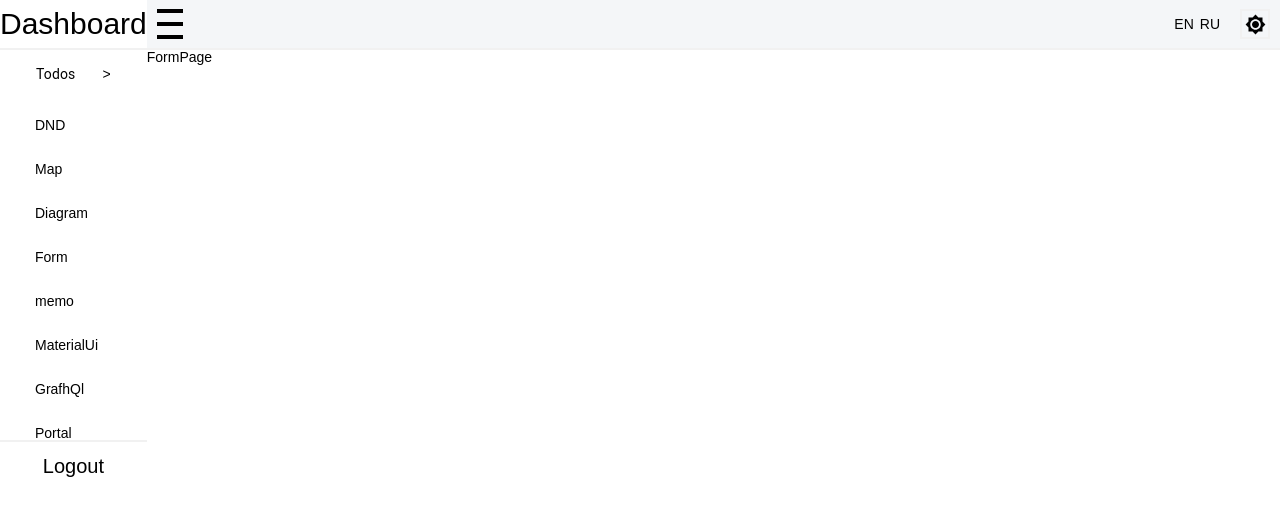
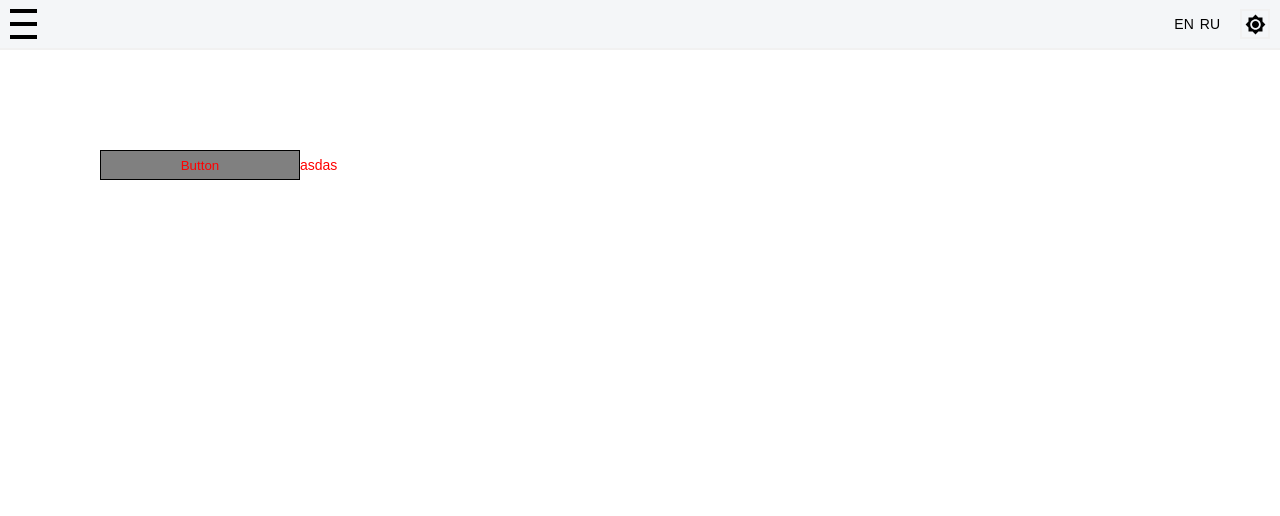
Before and after one commit to Vache95/dashboard_1-update-styelComponent, a React (Create React App) app: page /form in a window 1280 px wide. Shown: the top 516 px of the page. Built offline with nearby package versions, Linux system fonts and the light colour scheme; sample sign-in values are in the browser's storage; the HTML template or start-up script is replaced by a standard one.

Commit message:
style components

```diff
--- a/package.json
+++ b/package.json
@@ -15,6 +15,7 @@
     "axios": "^1.2.3",
     "i18next": "^22.4.9",
     "i18next-browser-languagedetector": "^7.0.1",
+    "node-sass": "^7.0.3",
     "react": "^18.2.0",
     "react-dom": "^18.2.0",
     "react-hook-form": "^7.42.1",
@@ -23,6 +24,7 @@
     "react-router-dom": "^6.6.2",
     "react-scripts": "5.0.1",
     "recharts": "^2.3.2",
+    "styled-components": "^5.3.6",
     "web-vitals": "^2.1.4"
   },
   "scripts": {
@@ -54,7 +56,7 @@
     "@testing-library/react": "^13.4.0",
     "@testing-library/user-event": "^14.4.3",
     "@types/jest": "^29.2.5",
-    "node-sass": "^7.0.3",
+    "@types/styled-components": "^5.1.26",
     "typescript": "^4.9.4"
   }
 }
--- /dev/null
+++ b/src/components/header/data.ts
@@ -0,0 +1,38 @@
+interface HeaderDataType {
+  [key: string]: string;
+}
+
+export const headerData: HeaderDataType[] = [
+  {
+    path: "dnd",
+    text: "DND",
+  },
+  {
+    path: "map",
+    text: "Map",
+  },
+  {
+    path: "diagram",
+    text: "Diagram",
+  },
+  {
+    path: "Form",
+    text: "form",
+  },
+  {
+    path: "memo",
+    text: "Memo",
+  },
+  {
+    path: "materialui",
+    text: "MaterialUi",
+  },
+  {
+    path: "grafhql",
+    text: "GrafhQl",
+  },
+  {
+    path: "jss",
+    text: "Portal",
+  },
+];
--- a/src/components/header/header.scss
+++ /dev/null
@@ -1,134 +0,0 @@
-.header {
-  background-color: #f4f6f8;
-  width: 300px;
-  margin-left: -300px;
-  border-right: 2px solid #f1f1f1;
-}
-
-.headeranim {
-  background-color: #f4f6f8;
-  width: 300px;
-  margin-left: none;
-  border-right: 1px solid #f1f1f1;
-  display: flex;
-  flex-direction: column;
-  .headeranim__top {
-    h1 {
-      font-size: 30px;
-    }
-  }
-}
-.headeranim__top {
-  width: 100%;
-  min-height: 50px;
-  border-bottom: 2px solid #f1f1f1;
-  display: flex;
-  align-items: center;
-  justify-content: center;
-  h1 {
-    font-size: 30px;
-  }
-}
-.headeranim__content {
-  overflow-y: auto;
-  flex: 1 1 100%;
-  padding: 0px 20px;
-  ul {
-    margin-top: 20px;
-    padding: 0px 15px;
-    display: flex;
-    flex-direction: column;
-    row-gap: 30px;
-    li {
-      a {
-        color: #000;
-      }
-    }
-  }
-  .MuiPaper-root {
-    background: none;
-    color: #000;
-    box-shadow: none;
-  }
-  .MuiAccordionSummary-expandIconWrapper {
-    color: #000;
-  }
-  .MuiAccordionDetails-root {
-    .MuiTypography-root {
-      display: flex;
-      flex-direction: column;
-      a {
-        color: #000;
-      }
-    }
-  }
-  .MuiPaper-root::before {
-    background-color: transparent !important;
-  }
-}
-.headeranim__bottom {
-  width: 100%;
-  min-height: 50px;
-  border-top: 2px solid #f1f1f1;
-  display: flex;
-  align-items: center;
-  justify-content: center;
-  .headeranim__logout {
-    font-size: 20px;
-    cursor: pointer;
-  }
-}
-
-.dark {
-  background-color: #051b2e;
-  border-right: 2px solid #051b2e !important;
-  .headeranim__content {
-    overflow-y: auto;
-    ul {
-      margin-top: 20px;
-      padding: 0px 15px;
-      display: flex;
-      flex-direction: column;
-      row-gap: 30px;
-      li {
-        a {
-          color: #56b2fb;
-        }
-      }
-    }
-    .MuiPaper-root {
-      background: none;
-      color: #56b2fb;
-      font-size: 20px;
-      box-shadow: none;
-    }
-    .MuiAccordionSummary-expandIconWrapper {
-      color: #56b2fb;
-    }
-    .MuiAccordionDetails-root {
-      .MuiTypography-root {
-        a {
-          color: #56b2fb;
-        }
-      }
-    }
-    .MuiPaper-root::before {
-      background-color: transparent !important;
-    }
-  }
-  .headeranim__top {
-    border-bottom: 1px solid #56b2fb;
-    h1 {
-      font-size: 30px;
-      color: #0080fa;
-    }
-  }
-  .headeranim__bottom {
-    border-top: 1px solid #56b2fb;
-    .headeranim__logout {
-      font-size: 20px;
-      cursor: pointer;
-      color: #0080fa;
-    }
-  }
-}
--- /dev/null
+++ b/src/components/header/headerStyle.ts
@@ -0,0 +1,89 @@
+import styled from "styled-components";
+
+export const HeaderAnim = styled.div`
+  ${(props: { headeranim: string; color: string }) =>
+    props.headeranim === "headeranim"
+      ? `
+  background-color: ${props.color};
+  width: 300px;
+  margin-left: none;
+  border-right: 1px solid #f1f1f1;
+  display: flex;
+  flex-direction: column;
+  `
+      : `
+  background-color: #f4f6f8;
+  width: 300px;
+  margin-left: -300px;
+  border-right: 2px solid #f1f1f1;
+  `}
+`;
+
+export const HeaderAnimTop = styled.div`
+  width: 100%;
+  min-height: 50px;
+  border-bottom: 2px solid #f1f1f1;
+  display: flex;
+  align-items: center;
+  justify-content: center;
+`;
+
+export const HeaderAnimTitle = styled.h1`
+  font-size: 30px;
+  color: ${(props: { color?: string }) => props.color};
+`;
+
+export const HeaderAnimContent = styled.div`
+  overflow-y: auto;
+  flex: 1 1 100%;
+  padding: 0px 20px;
+
+  & > .MuiPaper-root {
+    background: none;
+    color: ${({ color }) => color};
+    box-shadow: none;
+    .MuiAccordionSummary-expandIconWrapper {
+      color: ${({ color }) => color};
+    }
+    .MuiAccordionDetails-root {
+      .MuiTypography-root {
+        display: flex;
+        flex-direction: column;
+        a {
+          color: ${({ color }) => color};
+        }
+      }
+    }
+  }
+  & > .MuiPaper-root::before {
+    background-color: transparent !important;
+  }
+`;
+export const List = styled.ul`
+  margin-top: 20px;
+  padding: 0px 15px;
+  display: flex;
+  flex-direction: column;
+  row-gap: 30px;
+`;
+
+export const ListItem = styled.li`
+  a {
+    color: ${({ color }) => color};
+  }
+`;
+
+export const HeaderAnimBottom = styled.div`
+  width: 100%;
+  min-height: 50px;
+  border-top: 2px solid #f1f1f1;
+  display: flex;
+  align-items: center;
+  justify-content: center;
+`;
+
+export const HeaderAnimLogout = styled.span`
+  font-size: 20px;
+  cursor: pointer;
+  color: ${({ color }) => color};
+`;
--- a/src/components/header/index.tsx
+++ b/src/components/header/index.tsx
@@ -1,29 +1,34 @@
-import Accordion from '@mui/material/Accordion';
-import AccordionDetails from '@mui/material/AccordionDetails';
-import AccordionSummary from '@mui/material/AccordionSummary';
-import Typography from '@mui/material/Typography';
-import { FC, MouseEventHandler, useState } from 'react';
-import { useTranslation } from 'react-i18next';
-import { NavLink, useNavigate } from 'react-router-dom';
-
-import './header.scss';
+import Accordion from "@mui/material/Accordion";
+import AccordionDetails from "@mui/material/AccordionDetails";
+import AccordionSummary from "@mui/material/AccordionSummary";
+import Typography from "@mui/material/Typography";
+import { FC } from "react";
+import { useTranslation } from "react-i18next";
+import { NavLink, useNavigate } from "react-router-dom";
+import { headerData } from "./data";
+import * as S from "./headerStyle";
 
 const Header: FC<{ theme: string }> = ({ theme }) => {
-  const burgerName: any = localStorage.getItem('burger');
+  const burgerName: any = localStorage.getItem("burger");
   const navigate = useNavigate();
   const { t } = useTranslation();
 
   const logout = (): void => {
-    localStorage.removeItem('token');
-    localStorage.removeItem('refreshtoken');
-    navigate('/signin');
+    localStorage.removeItem("token");
+    localStorage.removeItem("refreshtoken");
+    navigate("/signin");
   };
+
+  const themeHelpers = (): string => (theme === "dark" ? "#56b2fb" : "#000");
+  const themeBgHelpers = (): string => (theme === "dark" ? "#051b2e" : "#f4f6f8");
+
+
   return (
-    <div className={theme && theme === 'dark' ? `dark 	${burgerName}` : burgerName}>
-      <div className="headeranim__top">
-        <h1>{t('description')}</h1>
-      </div>
-      <div className="headeranim__content">
+    <S.HeaderAnim headeranim={burgerName} color={themeBgHelpers()}>
+      <S.HeaderAnimTop>
+        <S.HeaderAnimTitle color={themeHelpers()}>{t("description")}</S.HeaderAnimTitle>
+      </S.HeaderAnimTop>
+      <S.HeaderAnimContent color={themeHelpers()}>
         <Accordion>
           <AccordionSummary expandIcon=">" aria-controls="panel1a-content" id="panel1a-header">
             <Typography>Todos</Typography>
@@ -34,48 +39,21 @@ const Header: FC<{ theme: string }> = ({ theme }) => {
             </Typography>
           </AccordionDetails>
         </Accordion>
-        <ul>
-          <li>
-            <NavLink to="dnd">DND</NavLink>
-          </li>
-          {/* <li>
-            <NavLink to="soket">Soket</NavLink>
-          </li> */}
-          <li>
-            <NavLink to="map">Map</NavLink>
-          </li>
-          <li>
-            <NavLink to="diagram">Diagram</NavLink>
-          </li>
-          <li>
-            <NavLink to="Form">Form</NavLink>
-          </li>
-          <li>
-            <NavLink to="memo">memo</NavLink>
-          </li>
-          <li>
-            <NavLink to="materialui">MaterialUi</NavLink>
-          </li>
-          <li>
-            <NavLink to="grafhql">GrafhQl</NavLink>
-          </li>
-          {/* <li>
-            <NavLink to="game">Game</NavLink>
-          </li> */}
-          {/* <li>
-            <NavLink to="profile">Profile</NavLink>
-          </li> */}
-          <li>
-            <NavLink to="jss">Portal</NavLink>
-          </li>
-        </ul>
-      </div>
-      <div className="headeranim__bottom">
-        <span className="headeranim__logout" onClick={logout}>
-          {t('logout')}
-        </span>
-      </div>
-    </div>
+        <S.List>
+          {headerData.map(({ path, text }, index) => (
+            <S.ListItem color={themeHelpers()} key={index}>
+              <NavLink to={path}>{text}</NavLink>
+            </S.ListItem>
+          ))}
+        </S.List>
+      </S.HeaderAnimContent>
+
+      <S.HeaderAnimBottom>
+        <S.HeaderAnimLogout onClick={logout} color={themeHelpers()}>
+          {t("logout")}
+        </S.HeaderAnimLogout>
+      </S.HeaderAnimBottom>
+    </S.HeaderAnim>
   );
 };
 
--- a/src/index.tsx
+++ b/src/index.tsx
@@ -2,12 +2,13 @@ import React from "react";
 import ReactDOM from "react-dom/client";
 import App from "./App";
 import { BrowserRouter as Router } from "react-router-dom";
-import { ThemeProvider } from "@mui/material";
+import { ThemeProvider } from "styled-components";
 import { theme } from "theme";
 import "./language/i18n.ts";
 import { Provider } from "react-redux";
 import { store } from "store/store";
 import "./style/styles.scss";
+import { Global } from "style/style";
 
 const root = ReactDOM.createRoot(document.getElementById("root") as HTMLElement);
 root.render(
@@ -15,6 +16,7 @@ root.render(
     <ThemeProvider theme={theme}>
       <Router>
         <Provider store={store}>
+          <Global />
           <App />
         </Provider>
       </Router>
--- a/src/layout/index.tsx
+++ b/src/layout/index.tsx
@@ -5,6 +5,7 @@ import HeaderMain from "components/headerMain";
 import useTheme from "hook/useTheme";
 import { useAppDispatch } from "store/store";
 import { changeTeme } from "store/slices/ui/uiSlice";
+import { Main, Wrapper } from "style/style";
 
 const HeaderLayout: FC = () => {
   const [headerToggle, setHeaderToggle] = useState<boolean>(false);
@@ -14,14 +15,15 @@ const HeaderLayout: FC = () => {
   useEffect(() => {
     dispatch(changeTeme(theme2));
   }, [theme2, theme, dispatch]);
+
   return (
-    <div className="wrapper">
+    <Wrapper>
       <Header theme={theme} />
-      <main className="main">
+      <Main>
         <HeaderMain setHeaderToggle={setHeaderToggle} headerToggle={headerToggle} theme={theme} toggleTheme={toggleTheme} />
         <Outlet />
-      </main>
-    </div>
+      </Main>
+    </Wrapper>
   );
 };
 
--- /dev/null
+++ b/src/page/home/form/formStyle.ts
@@ -0,0 +1,32 @@
+import styled, { keyframes } from "styled-components";
+import { Link } from "react-router-dom";
+
+export const StyleLink = styled(Link)`
+  color: red;
+`;
+
+export const FormContainer = styled.div`
+  padding: 100px;
+`;
+
+const animation = keyframes`
+0%{
+    transform:rotateZ(0deg)
+}
+100%{
+    transform:rotateZ(360deg)
+}
+`;
+
+export const ButtonAnimation = styled.button.attrs({
+  type: "button",
+})`
+  width: 200px;
+  height: 30px;
+  border: 1px solid black;
+  background: gray;
+  color: ${(props) => props.theme.colors.whitcustom};
+  &:hover {
+    animation: ${animation} 1s infinite linear;
+  }
+`;
--- a/src/page/home/form/index.tsx
+++ b/src/page/home/form/index.tsx
@@ -1,10 +1,13 @@
-import { FC } from "react"
+import { FC } from "react";
+import * as S from "./formStyle";
 
+const FormPage: FC = () => {
+  return (
+    <S.FormContainer>
+      <S.ButtonAnimation type='button' >Button</S.ButtonAnimation>
+      <S.StyleLink to='asd'>asdas</S.StyleLink>
+    </S.FormContainer>
+  );
+};
 
-const FormPage:FC = () => {
-  return (
-    <div>FormPage</div>
-  )
-}
-
-export default FormPage
+export default FormPage;
--- /dev/null
+++ b/src/style/style.ts
@@ -0,0 +1,128 @@
+import styled, { createGlobalStyle } from "styled-components";
+
+export const Global = createGlobalStyle`
+* {
+    padding: 0;
+    margin: 0;
+    border: 0;
+  }
+
+  *,
+  *:before,
+  *:after {
+    -moz-box-sizing: border-box;
+    -webkit-box-sizing: border-box;
+    box-sizing: border-box;
+  }
+
+  :focus,
+  :active {
+    outline: none;
+  }
+
+  a:focus,
+  a:activ* {
+    padding: 0;
+    margin: 0;
+    border: 0;
+  }
+
+  *,
+  *:before,
+  *:after {
+    -moz-box-sizing: border-box;
+    -webkit-box-sizing: border-box;
+    box-sizing: border-box;
+  }
+
+  :focus,
+  :active {
+    outline: none;
+  }
+
+  a:focus,
+  a:active {
+    outline: none;
+  }
+
+  nav,
+  footer,
+  header,
+  aside {
+    display: block;
+  }
+
+  html,
+  body {
+    height: 100%;
+    width: 100%;
+    font-size: 100%;
+    line-height: 1;
+    font-size: 14px;
+    -ms-text-size-adjust: 100%;
+    -moz-text-size-adjust: 100%;
+    -webkit-text-size-adjust: 100%;
+  }
+
+  input,
+  button,
+  textarea {
+    font-family: inherit;
+  }
+
+  input::-ms-clear {
+    display: none;
+  }
+
+  button {
+    cursor: pointer;
+  }
+
+  button::-moz-focus-inner {
+    padding: 0;
+    border: 0;
+  }
+
+  a,
+  a:visited {
+    text-decoration: none;
+  }
+
+  a:hover {
+    text-decoration: none;
+  }
+
+  ul li {
+    list-style: none;
+  }
+
+  img {
+    vertical-align: top;
+  }
+
+  h1,
+  h2,
+  h3,
+  h4,
+  h5,
+  h6 {
+    font-size: inherit;
+    font-weight: 400;
+  }
+  body {
+    font-family: Arial, serif;
+  }
+`;
+
+export const Wrapper = styled.div`
+  max-width: 100%;
+  min-height: 100vh;
+  margin: 0px auto;
+  overflow: hidden;
+  display: flex;
+  position: relative;
+`;
+
+export const Main = styled.main`
+  flex: 1 1 100%;
+`;
--- a/src/style/styles.scss
+++ b/src/style/styles.scss
@@ -1,126 +1,4 @@
-* {
-  padding: 0;
-  margin: 0;
-  border: 0;
-}
 
-*,
-*:before,
-*:after {
-  -moz-box-sizing: border-box;
-  -webkit-box-sizing: border-box;
-  box-sizing: border-box;
-}
-
-:focus,
-:active {
-  outline: none;
-}
-
-a:focus,
-a:activ* {
-  padding: 0;
-  margin: 0;
-  border: 0;
-}
-
-*,
-*:before,
-*:after {
-  -moz-box-sizing: border-box;
-  -webkit-box-sizing: border-box;
-  box-sizing: border-box;
-}
-
-:focus,
-:active {
-  outline: none;
-}
-
-a:focus,
-a:active {
-  outline: none;
-}
-
-nav,
-footer,
-header,
-aside {
-  display: block;
-}
-
-html,
-body {
-  height: 100%;
-  width: 100%;
-  font-size: 100%;
-  line-height: 1;
-  font-size: 14px;
-  -ms-text-size-adjust: 100%;
-  -moz-text-size-adjust: 100%;
-  -webkit-text-size-adjust: 100%;
-}
-
-input,
-button,
-textarea {
-  font-family: inherit;
-}
-
-input::-ms-clear {
-  display: none;
-}
-
-button {
-  cursor: pointer;
-}
-
-button::-moz-focus-inner {
-  padding: 0;
-  border: 0;
-}
-
-a,
-a:visited {
-  text-decoration: none;
-}
-
-a:hover {
-  text-decoration: none;
-}
-
-ul li {
-  list-style: none;
-}
-
-img {
-  vertical-align: top;
-}
-
-h1,
-h2,
-h3,
-h4,
-h5,
-h6 {
-  font-size: inherit;
-  font-weight: 400;
-}
-
-/*--------------------*/
-
-body {
-  font-family: Arial, serif;
-}
-
-.wrapper {
-  max-width: 100%;
-  min-height: 100vh;
-  margin: 0px auto;
-  overflow: hidden;
-  display: flex;
-  position: relative;
-}
 
 [class*="__container"] {
   width: 100%;
@@ -129,10 +7,6 @@ body {
   margin: 0px auto;
 }
 
-.main {
-  flex: 1 1 100%;
-}
-
 .theme {
   border: 1px solid black;
   width: 300px;
--- a/src/theme/index.ts
+++ b/src/theme/index.ts
@@ -1,5 +1,16 @@
-import { createTheme } from "@mui/material";
+// import { createTheme } from "@mui/material";
 
-export const theme = createTheme({
+// export const theme = createTheme({
+//   palette: {
+//     primary: {
+//       main: "#000",
+//     },
+//   },
+// });
 
-})
+export const theme = {
+  colors: {
+    primery: "greeen",
+    whitcustom: "red",
+  },
+};
```
Also changed, not shown: 1 other file (tests, documents, lock files or other folders).
